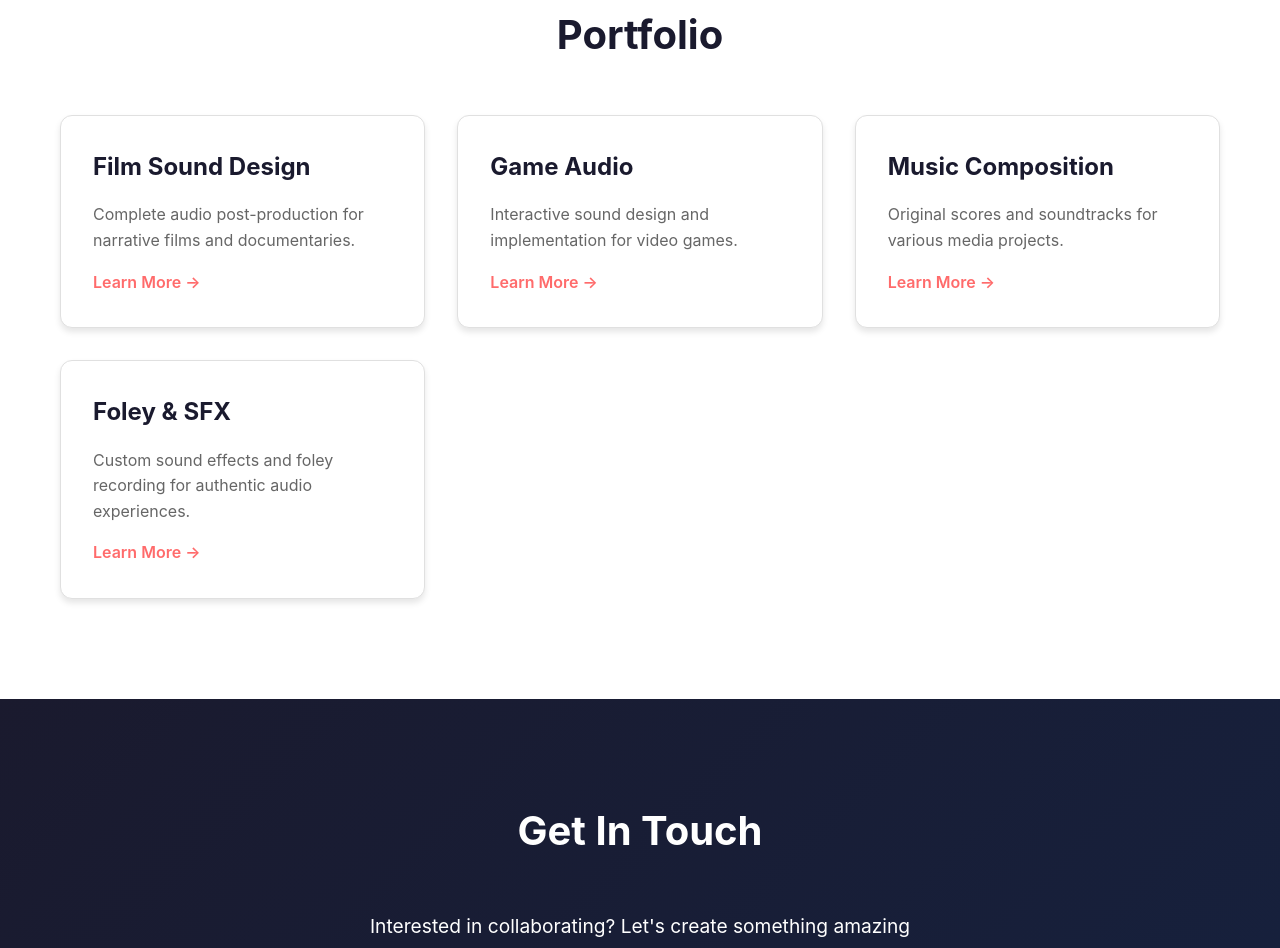
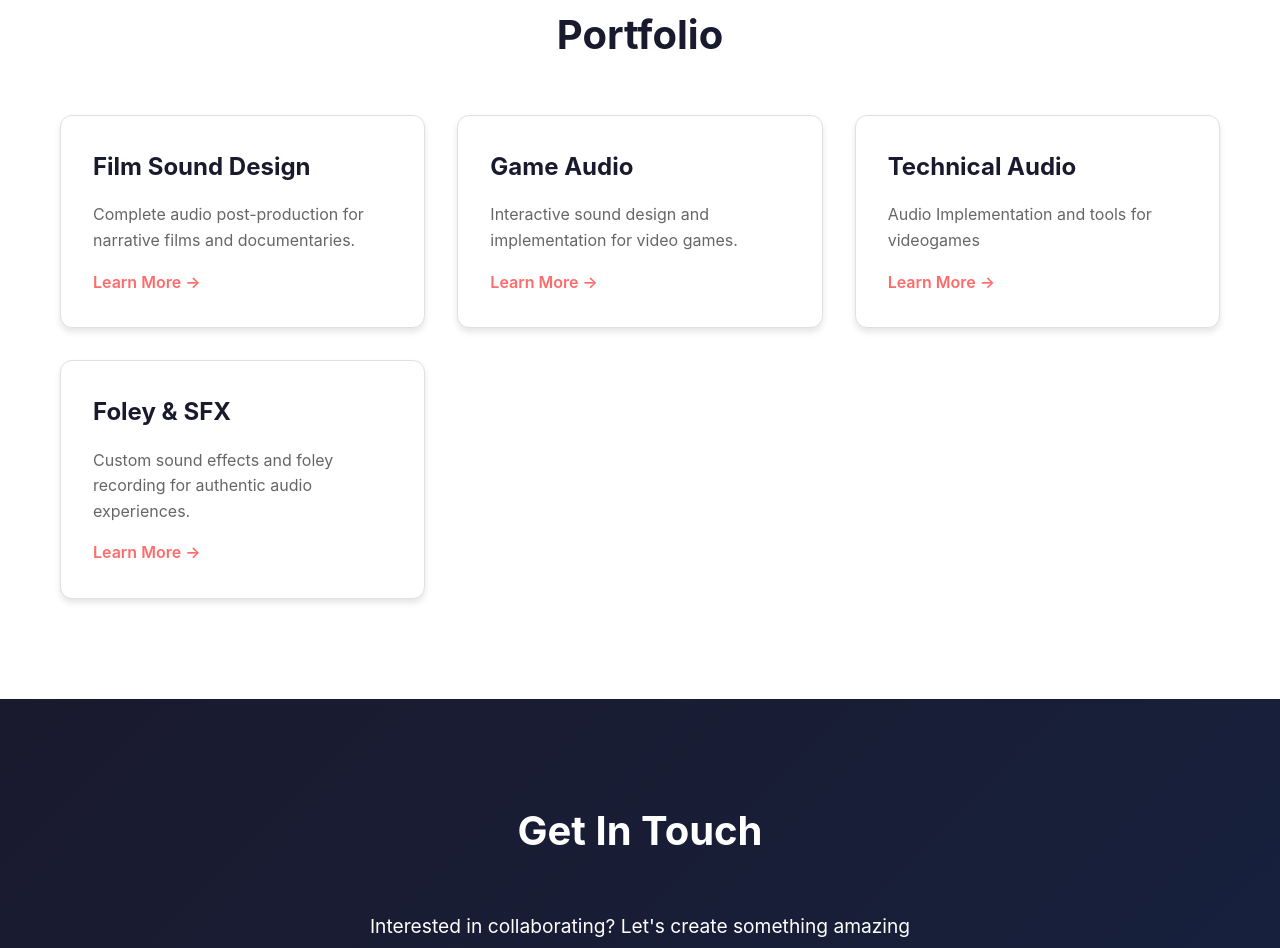
Before and after one commit to mikeguerra14/mikeguerrasound, a plain HTML site: page index.html in a window 1280 px wide. Shown: the part 1447-2395 px from the top of the page. Drawn offline with Linux system fonts and the light colour scheme.

Commit message:
change music for tech audio

```diff
--- a/index.html
+++ b/index.html
@@ -74,10 +74,10 @@
                     </a>
                 </div>
                 <div class="portfolio-item">
-                    <a href="music-composition.html" class="portfolio-link">
+                    <a href="Technical Audio.html" class="portfolio-link">
                         <div class="portfolio-card">
-                            <h3>Music Composition</h3>
-                            <p>Original scores and soundtracks for various media projects.</p>
+                            <h3>Technical Audio</h3>
+                            <p>Audio Implementation and tools for videogames</p>
                             <span class="learn-more">Learn More →</span>
                         </div>
                     </a>
```
